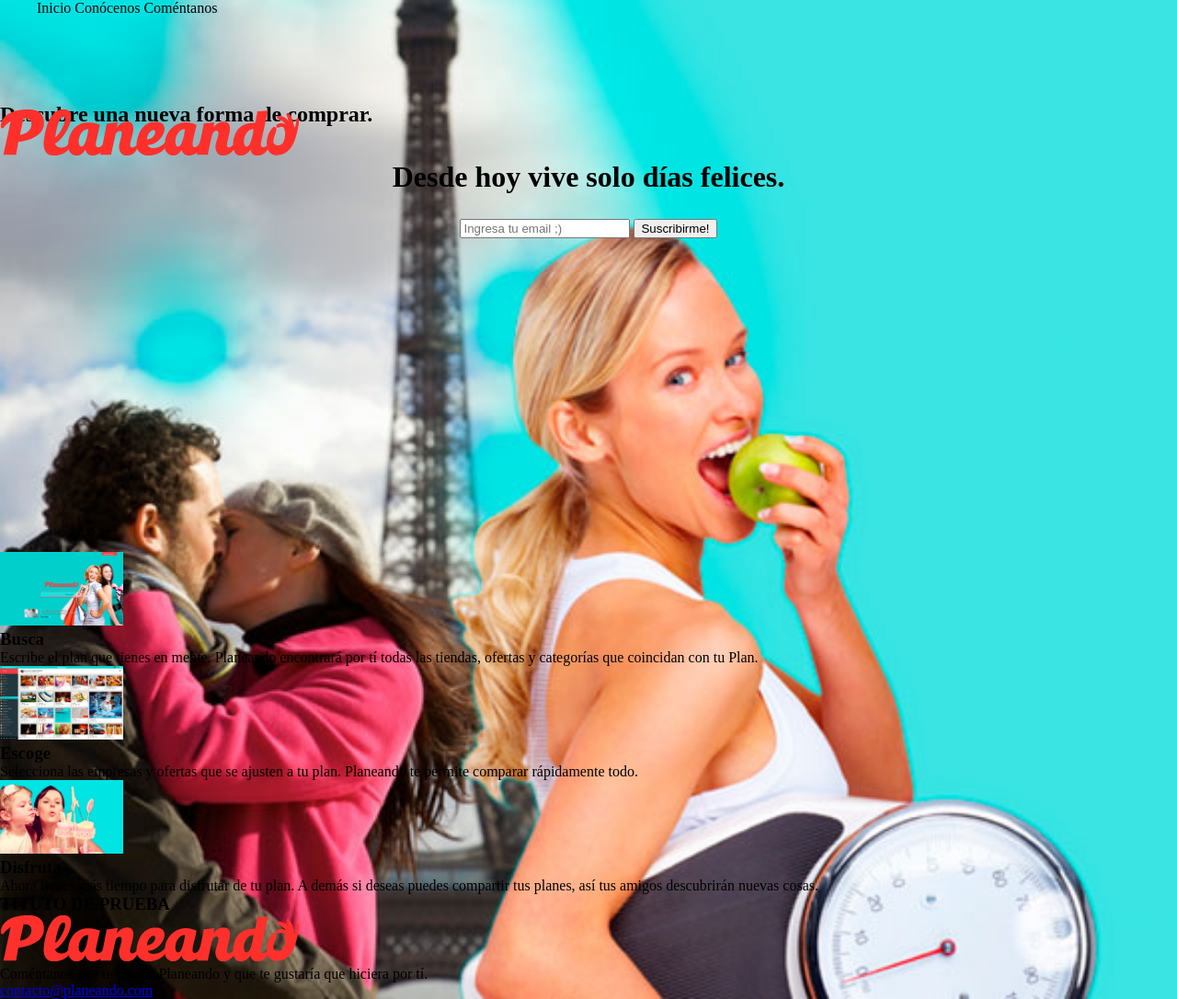
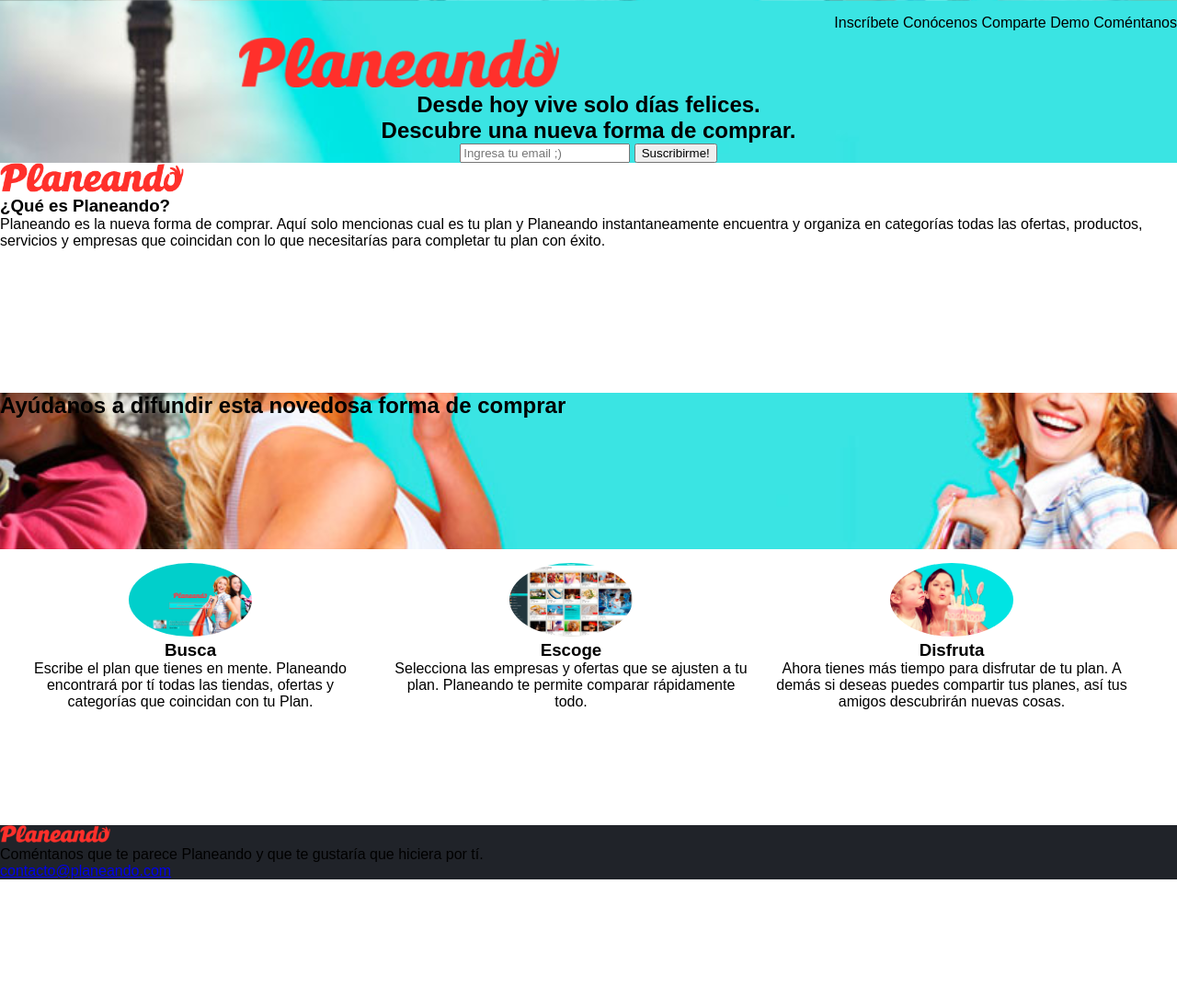
Before and after one commit to hochiorrillo/HTML-CSS, a plain HTML site: page Proyecto/index.html in a window 1280 px wide. Shown: the whole page at 92% size. After the commit the page ends 956 px from the top, so only its background shows below. Drawn offline with Linux system fonts and the light colour scheme.

Commit message:
Cambios en HTML y CSS

```diff
--- a/Proyecto/index.html
+++ b/Proyecto/index.html
@@ -9,39 +9,54 @@
 	<header>
 	<nav>
 		<ul>
-			<li><a href="Inicio"></a>Inicio</li>
-			<li><a href="Conócenos"></a>Conócenos</li>
-			<li><a href="Contacto"></a>Coméntanos</li>
+			<li><a href="inscribete"></a>Inscríbete</li>
+			<li><a href="conocenos"></a>Conócenos</li>
+			<li><a href="comparte"></a>Comparte</li>
+			<li><a href="demo"></a>Demo</li>
+			<li><a href="comentanos"></a>Coméntanos</li>
 		</ul>
 	</nav>
+	</header>
+	<div id="secciones">
+		<section class="inscribete">
 					<img src="imagenes-Planeando/Planeando-logo.png" alt="Logo-Planeando" id="logocentral">
 					<h1>Desde hoy vive solo días felices.</h1>
 					<h2>Descubre una nueva forma de comprar.</h2>
+					<div class="formulario">
 						<form action="#" method="post">
 						<input type="email" placeholder="Ingresa tu email ;)">
 						<input type="submit" value="Suscribirme!"/>
+					</div>
 				</form>
-	</header>
-	<section class="pasos">
-		<article>
+		</section>
+		<section class="conocenos">
+					<img src="imagenes-Planeando/Planeando-logo.png" alt="Logo-Planeando" id="logointermedio">
+					<h3>¿Qué es Planeando?</h3>
+					<p>Planeando es la nueva forma de comprar. Aquí solo mencionas cual es tu plan y Planeando instantaneamente encuentra y organiza en categorías todas las ofertas, productos, servicios y empresas que coincidan con lo que necesitarías para completar tu plan con éxito.</p>
+		</section>
+		<section class="comparte">
+					<h2>Ayúdanos a difundir esta novedosa forma de comprar</h2>
+		</section>
+		<section class="demo">
+			<article class="pasos">
 				<img src="imagenes-Planeando/01busca.jpg" alt="Buscar Plan" class="fotos">
 				<h3>Busca</h3>
 				<p>Escribe el plan que tienes en mente. Planeando encontrará por tí todas las tiendas, ofertas y categorías que coincidan con tu Plan.</p>
 			</article>
-		<article>
+			<article class="pasos">
 				<img src="imagenes-Planeando/02escoge.jpg" alt="Escoger Anuncios y Ofertas" class="fotos">
 				<h3>Escoge</h3>
 				<p>Selecciona las empresas y ofertas que se ajusten a tu plan. Planeando te permite comparar rápidamente todo.</p>
 			</article>
-		<article>
+			<article class="pasos">
 				<img src="imagenes-Planeando/03disfruta.jpg" alt="Disfruta de tu plan" class="fotos">
 				<h3>Disfruta</h3>
 				<p>Ahora tienes más tiempo para disfrutar de tu plan. A demás si deseas puedes compartir tus planes, así tus amigos descubrirán nuevas cosas.</p>
 			</article>
 		</section>
+	</div>
 	<footer>
-		<h3>TITUTO DE PRUEBA</h3>
-		<img src="imagenes-Planeando/pLaneando-logo.png" alt="Logo-Planeando">
+		<img src="imagenes-Planeando/pLaneando-logo.png" alt="Logo-Planeando" id="logofinal">
 		<p>Coméntanos que te parece Planeando y que te gustaría que hiciera por tí.</p>
 		<a href="mailto:contacto@planeando.com">contacto@planeando.com</a>
 	</footer>
--- a/Proyecto/planeando.css
+++ b/Proyecto/planeando.css
@@ -8,30 +8,21 @@ body {
 	background-image: url(imagenes-Planeando/Planeando-Collage500px.jpg);
   	background-repeat: no-repeat;
   	background-size: cover;
+  	background-position: 50%;
+  	background-attachment: fixed;
+  	font-family: arial;
 }
 
 header {
-
-	height: 600px;
-  	background-repeat: no-repeat;
-  	background-size: cover;
+	display: block;
+	height: 40px;
 }
 
-header h1 {
-	position: relative;
-  	top:100px;
-  	text-align: center;
-}
-
-header form {
-	position: relative;
-  	top:100px;
-  	text-align: center;
-}
-
-header img {
-	position: relative;
-  	top:100px;
+nav {
+	display: inline-block;
+	vertical-align: center;
+	line-height: 50px;
+	float: right;
 }
 
 ul {
@@ -42,10 +33,58 @@ li {
 	display: inline;
 }
 
+#secciones {
+	display: block;
+}
+
+.inscribete {
+	width: 910;
+	height: 372;
+	margin: 0px, auto, 0px, auto;
+	padding: 120px, 0px, 190px, 0px;
+	text-align: center;
+}
+
+
+
 .fotos {
 	height: 80px;
+	border-radius: 50%
 }
 
-#logochico {
-	width: 160px;
+#logocentral {
+	width: 350px;
 }
+#logointermedio {
+	width: 200px;
+}
+#logofinal {
+	width: 120px;
+}
+
+footer {
+	display: block;
+	background-color: #202329;
+}
+.conocenos {
+	width: 100%;
+	height: 250px;
+	background-color: #FFFFFF;
+}
+.comparte {
+	width: 100%;
+	height: 170px;
+	background-color: transparent;
+}
+.demo {
+	width: 100%;
+	height: 300px;
+	background-color: #FFFFFF;
+}
+.demo .pasos {
+	float: left;
+	width: 30%;
+	margin: 15px;
+	text-align: center;
+	position: relative;
+}
```
Lines whose indentation alone changed are shown as unchanged.
